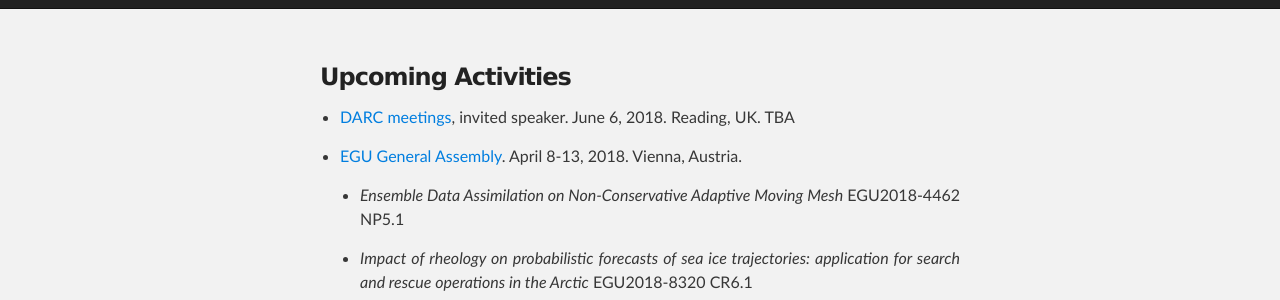
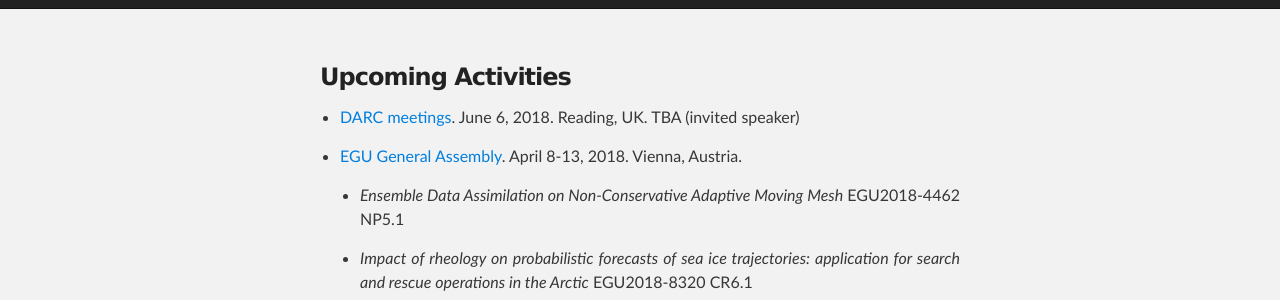
Before and after one commit to aydogduali/aydogduali.github.io, a Jekyll site: the page built from calendar/index.md, in a window 1280 px wide and 900 px high. Shown: the part 447-747 px from the top of the window. Built offline with Jekyll 4.4.1, drawn with Linux system fonts in a browser that asks for light colours; the repository's description, which GitHub fills in, is left out; our own code applies the rules of GitHub Pages for plain Markdown files.

```diff
--- a/calendar/index.md
+++ b/calendar/index.md
@@ -4,7 +4,7 @@ layout: default
 
 ###  Upcoming Activities
 
-- [DARC meetings](http://www.met.reading.ac.uk/~darc/meetings), invited speaker. June 6, 2018. Reading, UK. TBA
+- [DARC meetings](http://www.met.reading.ac.uk/~darc/meetings). June 6, 2018. Reading, UK. TBA (invited speaker)
 
 - [EGU General Assembly](https://egu2018.eu). April 8-13, 2018. Vienna, Austria.
 
```
